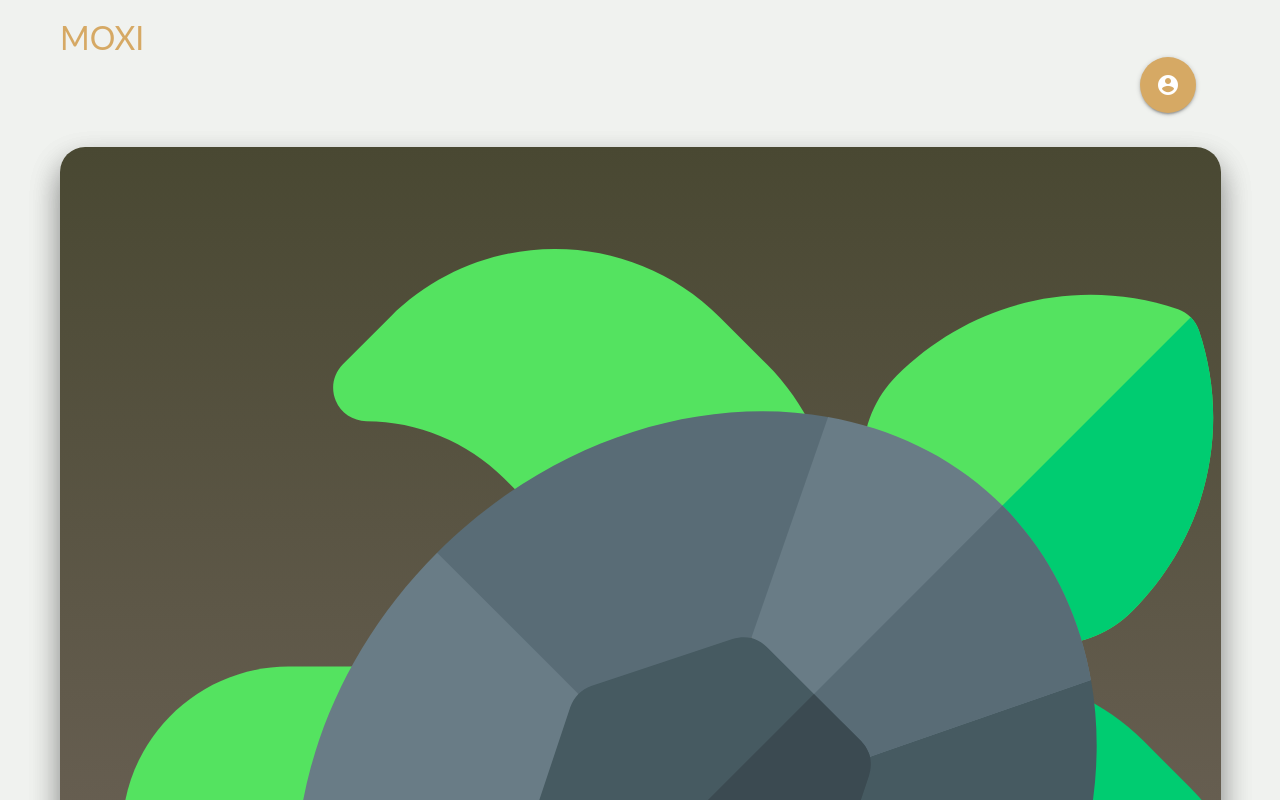
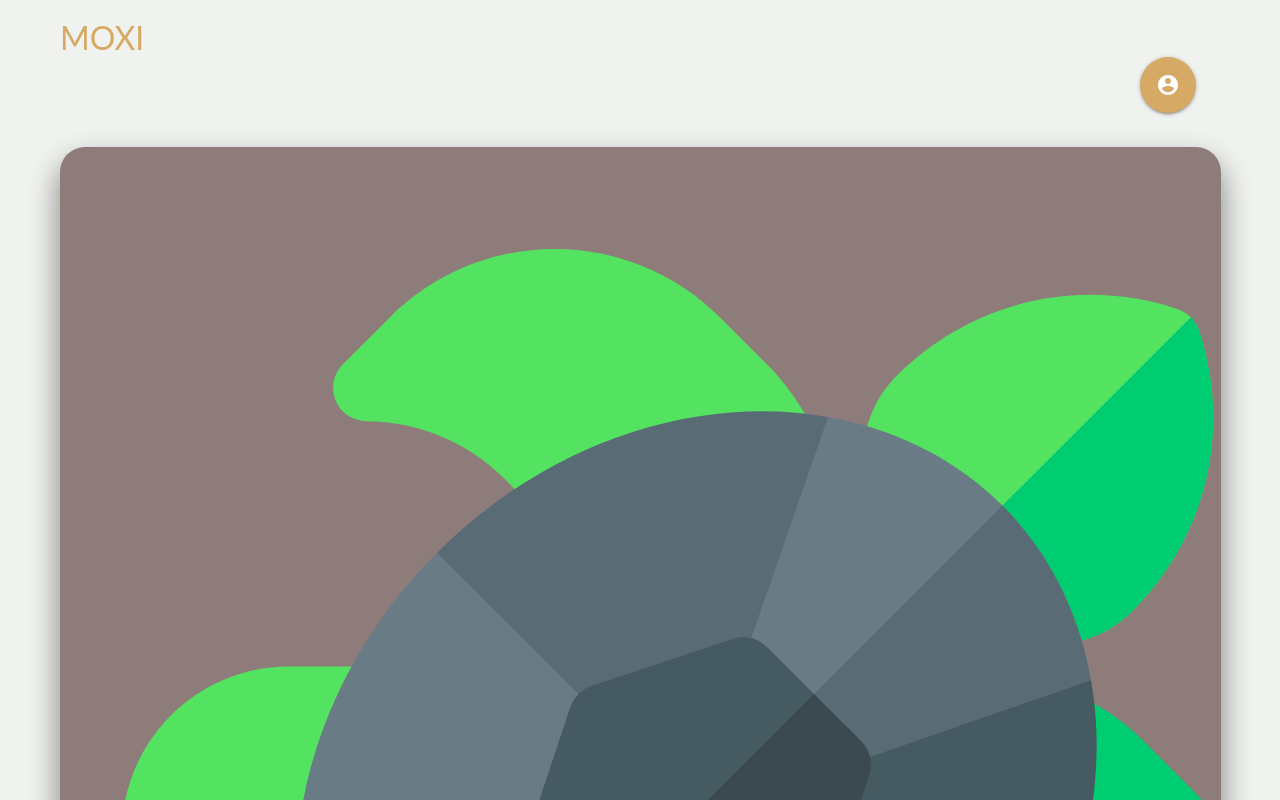
Before and after one commit to CaroMen/Moxi-Redone, a Vue app in the folder front/: page /sign-up in a window 1280 px wide. Shown: the top 800 px of the page. Built offline with nearby package versions, Linux system fonts and the light colour scheme.

Commit message:
Color changes

```diff
--- a/front/src/components/Navbar.vue
+++ b/front/src/components/Navbar.vue
@@ -74,7 +74,7 @@ body {
 }
 
 .btn-flat {
-  background-color: #cf605c;
+  background-color: #8e7c7a;
 }
 
 .btn-floating {
--- a/front/src/components/SignUp.vue
+++ b/front/src/components/SignUp.vue
@@ -81,10 +81,10 @@ body {
   margin-top: 60px;
   padding: 20px;
   max-width: 500px;
-  background-color: #cf605c;
+  background-color: #8e7c7a;
   border-radius: 25px;
   box-shadow: 0 15px 30px rgba(0, 0, 0, 0.25), 0 15px 30px rgba(0, 0, 0, 0.25);
-  background: linear-gradient(to bottom, #494832, #8e7c7a);
+  /* background: linear-gradient(to bottom, #494832, #8e7c7a); */
 }
 
 .signup h2 {
```
